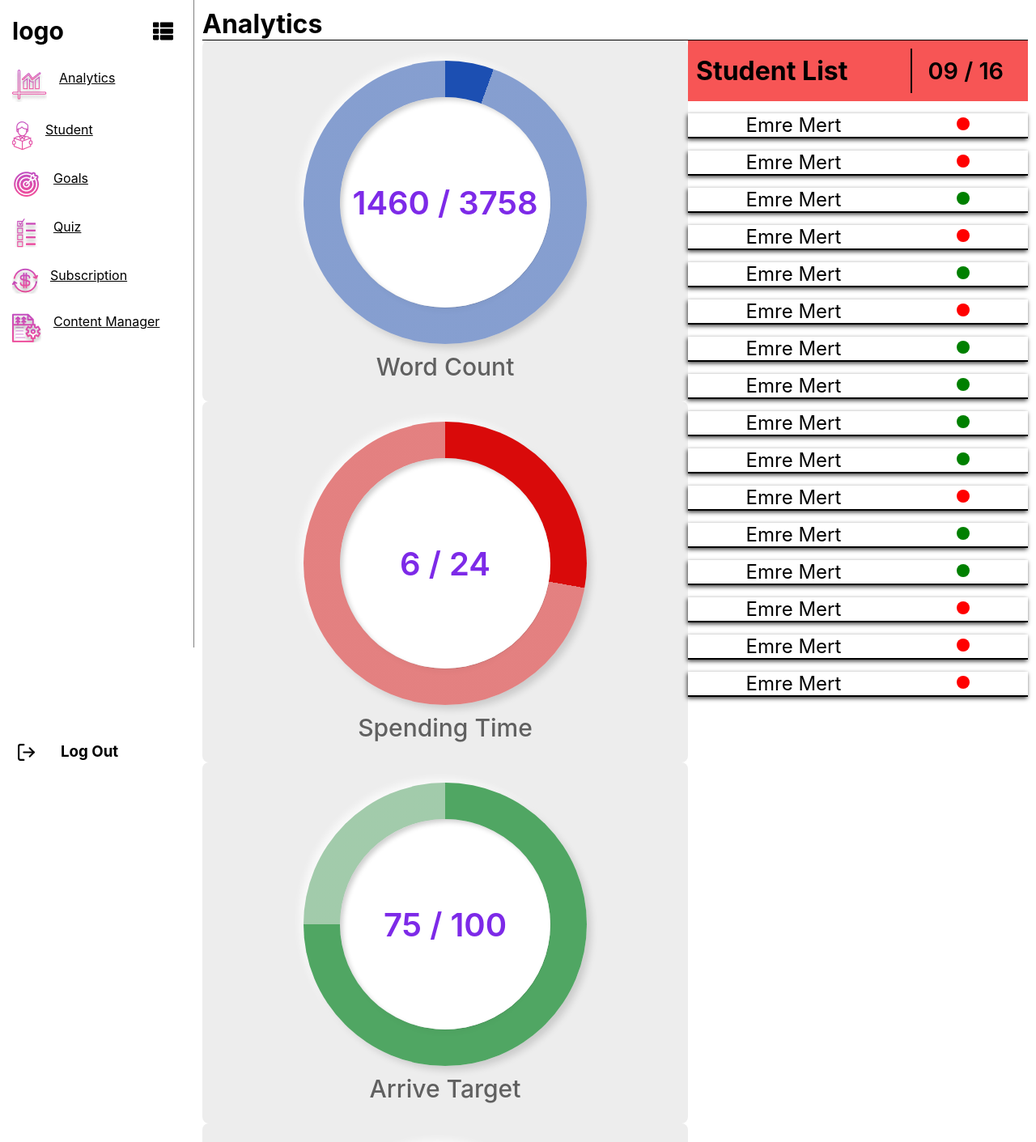
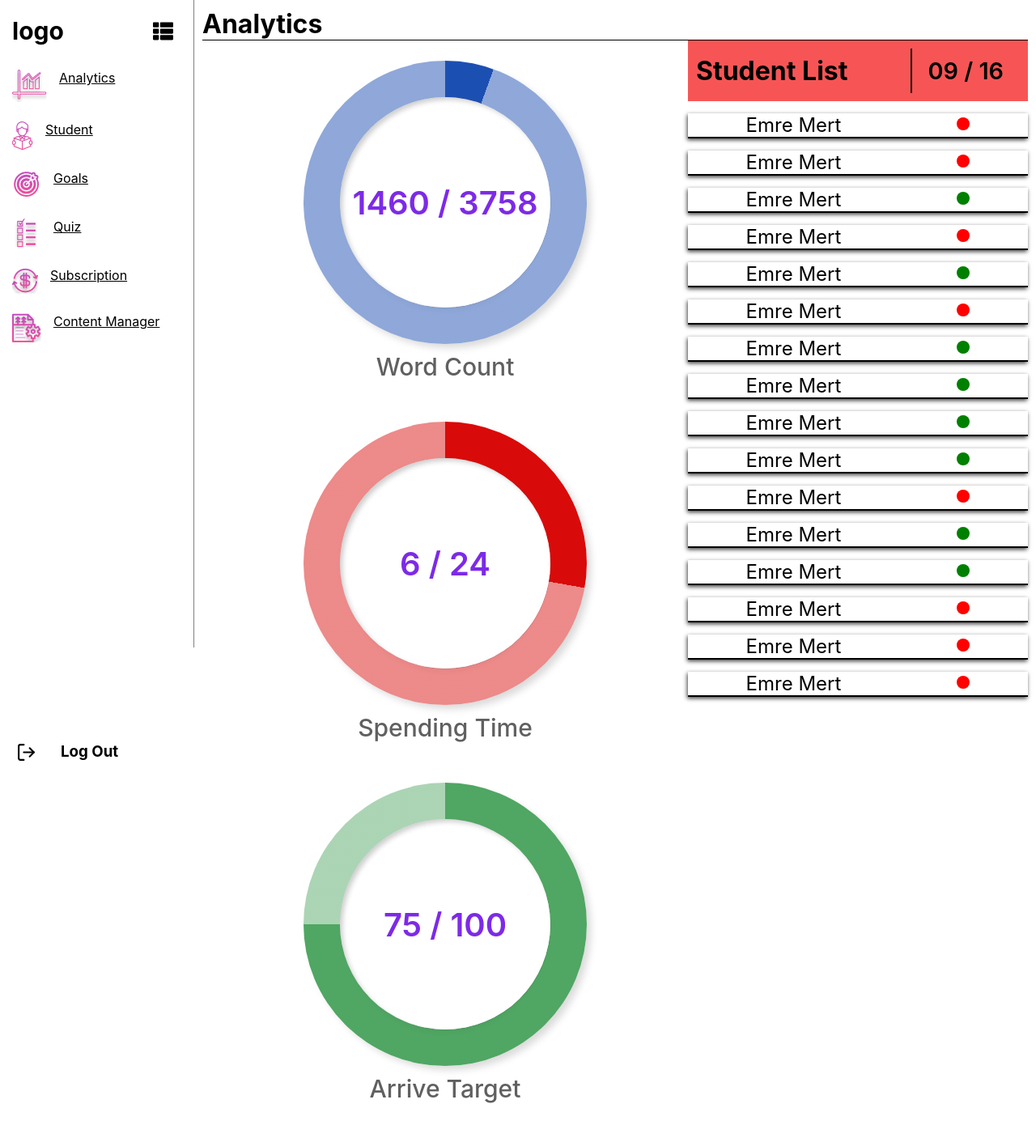
Before and after one commit to emremrt98/Admin-Panel, a React (Create React App) app: page / in a window 1280 px wide. Shown: the top 1411 px of the page at 81% size. Built offline with nearby package versions, Linux system fonts and the light colour scheme.

Commit message:
add animate for analytic page

```diff
--- a/src/pages/analytics.jsx
+++ b/src/pages/analytics.jsx
@@ -2,7 +2,7 @@ import React from 'react';
 import "./analytics/analytic.css"
 import Analytic from './analytics/analytic'
 import { BsFillCircleFill } from "react-icons/bs";
-import { motion } from "framer-motion"
+import { animate, motion } from "framer-motion"
 import { useRef } from "react";
 
 export default function Analytics() {
@@ -117,6 +117,37 @@ export default function Analytics() {
     ]
     const containerRef = useRef(null);
 
+    const variants = {
+        hidden: {
+            scale: 0
+        },
+        visible1: {
+            scale: 1,
+            transition: { duration: 1 }
+        },
+        visible2: {
+            scale: 1,
+            transition: { duration: 1, delay: .25 }
+        },
+        visible3: {
+            scale: 1,
+            transition: { duration: 1, delay: .5 }
+        },
+        visible4: {
+            scale: 1,
+            transition: { duration: 1, delay: .75 }
+        },
+
+        hiddenStudent: {
+            x: 500,
+        },
+        showStudent: {
+            x: 0,
+            transition: { duration: 1, delay: 1.5 }
+        }
+    }
+
+
     return (
         <div>
             <div style={{ borderBottom: '1px solid black' }}>
@@ -124,45 +155,48 @@ export default function Analytics() {
             </div>
             <div className='main-contain'>
                 <div className='contain' ref={containerRef} >
-                    <motion.div>
+                    <motion.div initial="hidden" animate="visible1" variants={variants}  >
                         <Analytic
                             containerRef={containerRef}
                             data={analyticTable[0]}
                             rank={analyticTable[0].color}
                         />
                     </motion.div>
-                    <div>
+
+                    <motion.div initial="hidden" animate="visible2" variants={variants} >
                         <Analytic
                             containerRef={containerRef}
                             data={analyticTable[1]}
                             rank={analyticTable[1].color}
                         />
-                    </div>
-                    <div>
+                    </motion.div>
+
+                    <motion.div initial="hidden" animate="visible3" variants={variants} >
                         <Analytic
                             containerRef={containerRef}
                             data={analyticTable[2]}
                             rank={analyticTable[2].color}
                         />
-                    </div>
-                    <div>
+                    </motion.div>
+
+                    <motion.div initial="hidden" animate="visible4" variants={variants} >
                         <Analytic
                             containerRef={containerRef}
                             data={analyticTable[3]}
                             rank={analyticTable[3].color}
                         />
-                    </div>
+                    </motion.div>
                 </div>
                 <div>
-                    <div className="head">
+                    <motion.div initial="hiddenStudent" animate="showStudent" variants={variants} className="head">
                         <h2 className='header'>Student List</h2>
                         <p className='userCount'>09 / 16</p>
-                    </div>
-                    <div className="student">
+                    </motion.div>
+                    <motion.div initial="hiddenStudent" animate="showStudent" variants={variants} className="student">
                         {
                             studentList.map((person, index) => (<p key={index} className='information' ><span className='person'>{person.name}</span> <span><BsFillCircleFill className='activeUser' style={person.isActive ? { "color": "green" } : { "color": "red" }} /></span></p>))
                         }
-                    </div>
+                    </motion.div>
                 </div>
             </div>
         </div >
--- a/src/pages/analytics/analytic.css
+++ b/src/pages/analytics/analytic.css
@@ -4,7 +4,6 @@
     padding: 25px 0;
     row-gap: 30px;
     border-radius: 8px;
-    background: #ededed;
     flex-direction: column;
     align-items: center;
 
--- a/src/pages/analytics/analytic.jsx
+++ b/src/pages/analytics/analytic.jsx
@@ -1,5 +1,4 @@
 import { motion } from "framer-motion"
-import { useRef } from "react";
 export default function Analytic({ data, rank, containerRef }) {
 
     return (
@@ -8,9 +7,9 @@ export default function Analytic({ data, rank, containerRef }) {
 
             <div className="general-container"  >
                 <motion.div className='inner' drag dragConstraints={containerRef}>
-                    <div className="circular-progress" style={{ "background": rank }}>
+                    <motion.div whileHover={{ rotate: 360 }} transition={{ duration: .75 }}  className="circular-progress" style={{ "background": rank }}>
                         <span className="progress-value">{`${data.value} / ${data.maxValue}`}</span>
-                    </div>
+                    </motion.div>
                     <span className="text">{data.name}</span>
                 </motion.div>
             </div>
```
